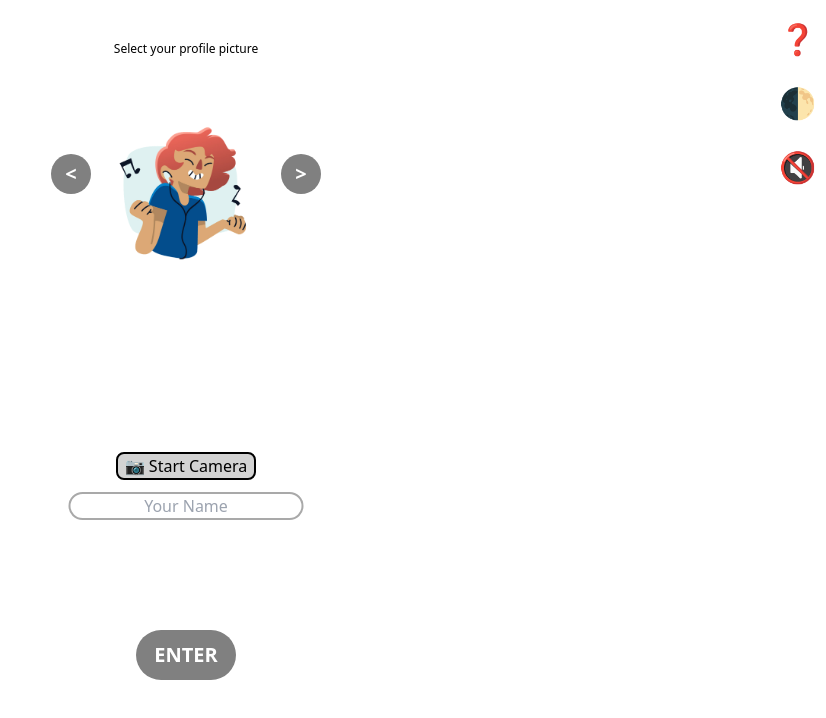
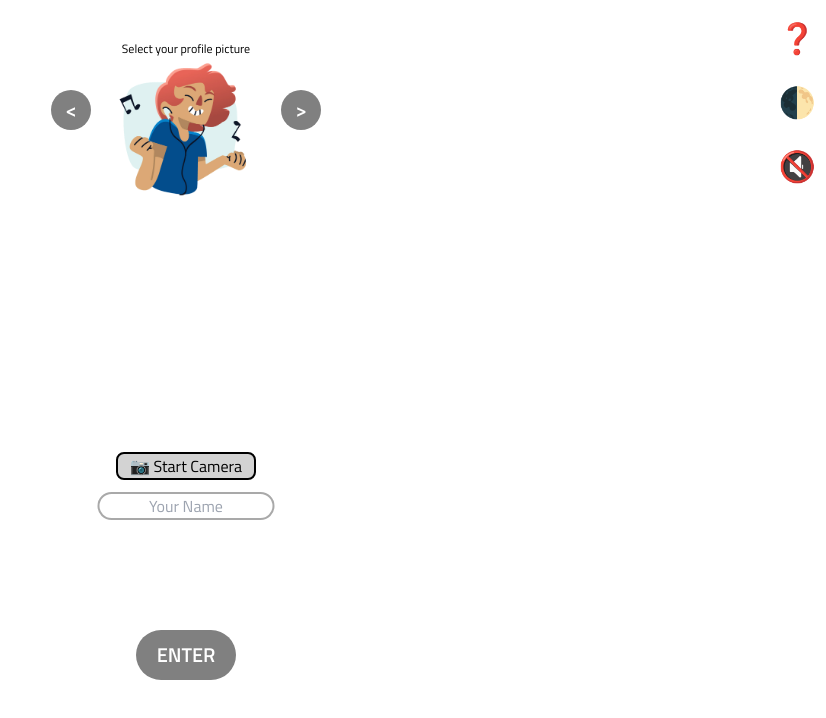
Before and after one commit to tithanayut/DupMe, a React (Vite) app in the folder apps/client/: page / in a window 1280 px wide. Shown: the top 718 px of the page, without its empty margins (454-1280 px from the left). Built offline with nearby package versions, Linux system fonts and the light colour scheme; no server answers.

Commit message:
Add font

```diff
--- a/apps/client/index.html
+++ b/apps/client/index.html
@@ -7,6 +7,9 @@
     <title>DupMe</title>
     <link rel="icon" type="image/png" href="/assets/piano-icon.png" />
     <script src="https://accounts.google.com/gsi/client"></script>
+    <link rel="preconnect" href="https://fonts.googleapis.com" />
+    <link rel="preconnect" href="https://fonts.gstatic.com" crossorigin />
+    <link href="https://fonts.googleapis.com/css2?family=Titillium+Web:wght@400;600&display=swap" rel="stylesheet" />
   </head>
   <body>
     <div id="bgmusic" class="mr-10">
--- a/apps/client/src/main.tsx
+++ b/apps/client/src/main.tsx
@@ -7,7 +7,7 @@
 ReactDOM.createRoot(document.getElementById('root')!).render(
   <React.StrictMode>
     <GameContextProvider>
-      <div className="pt-16">
+      <div className="pt-16 md:pt-0">
         <App />
       </div>
     </GameContextProvider>
--- a/apps/client/src/style.css
+++ b/apps/client/src/style.css
@@ -12,6 +12,7 @@
 body {
   height: 100%;
   width: 100%;
+  font-family: 'Titillium Web', sans-serif;
 }
 
 .swal2-shown {
```
